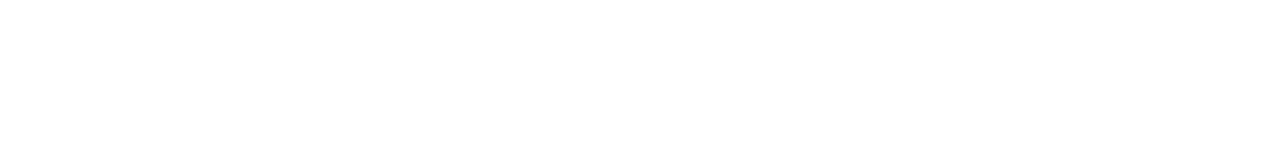
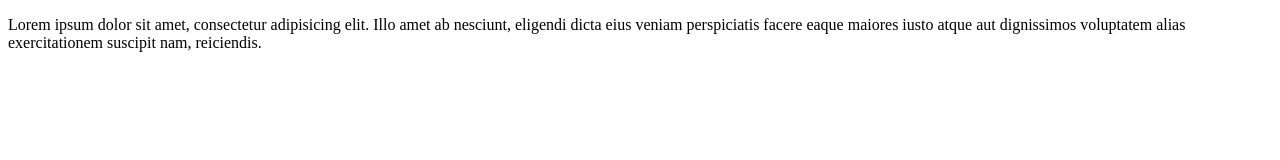
Before and after one commit to shannonjen/jen_steph_ricky, a plain HTML site: page index.html in a window 1280 px wide. Drawn offline with Linux system fonts and the light colour scheme.

Commit message:
Add some lorem text

```diff
--- a/index.html
+++ b/index.html
@@ -8,5 +8,6 @@
 </head>
 <body>
 
+  <p>Lorem ipsum dolor sit amet, consectetur adipisicing elit. Illo amet ab nesciunt, eligendi dicta eius veniam perspiciatis facere eaque maiores iusto atque aut dignissimos voluptatem alias exercitationem suscipit nam, reiciendis.</p>
 </body>
 </html>
```
